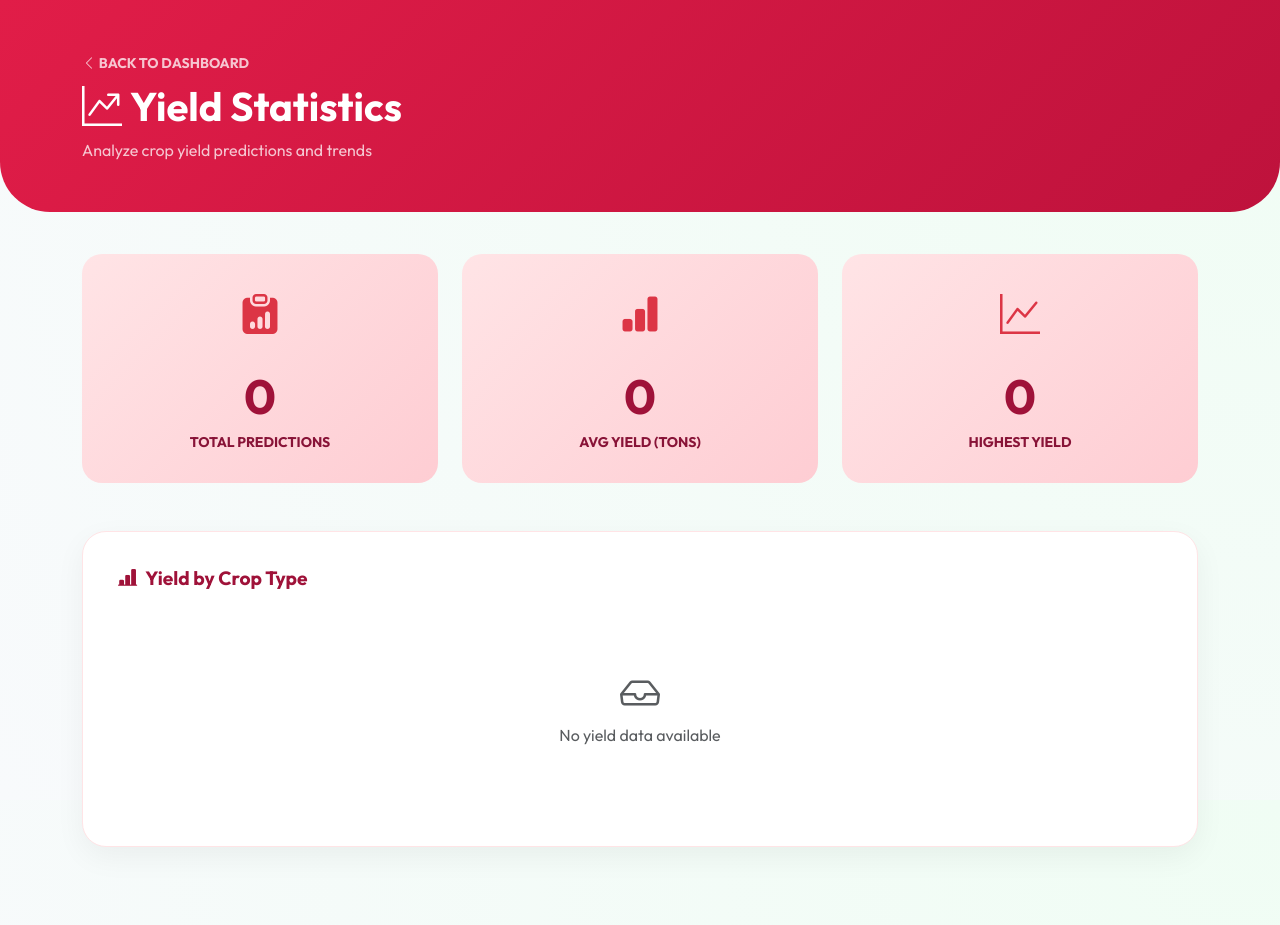
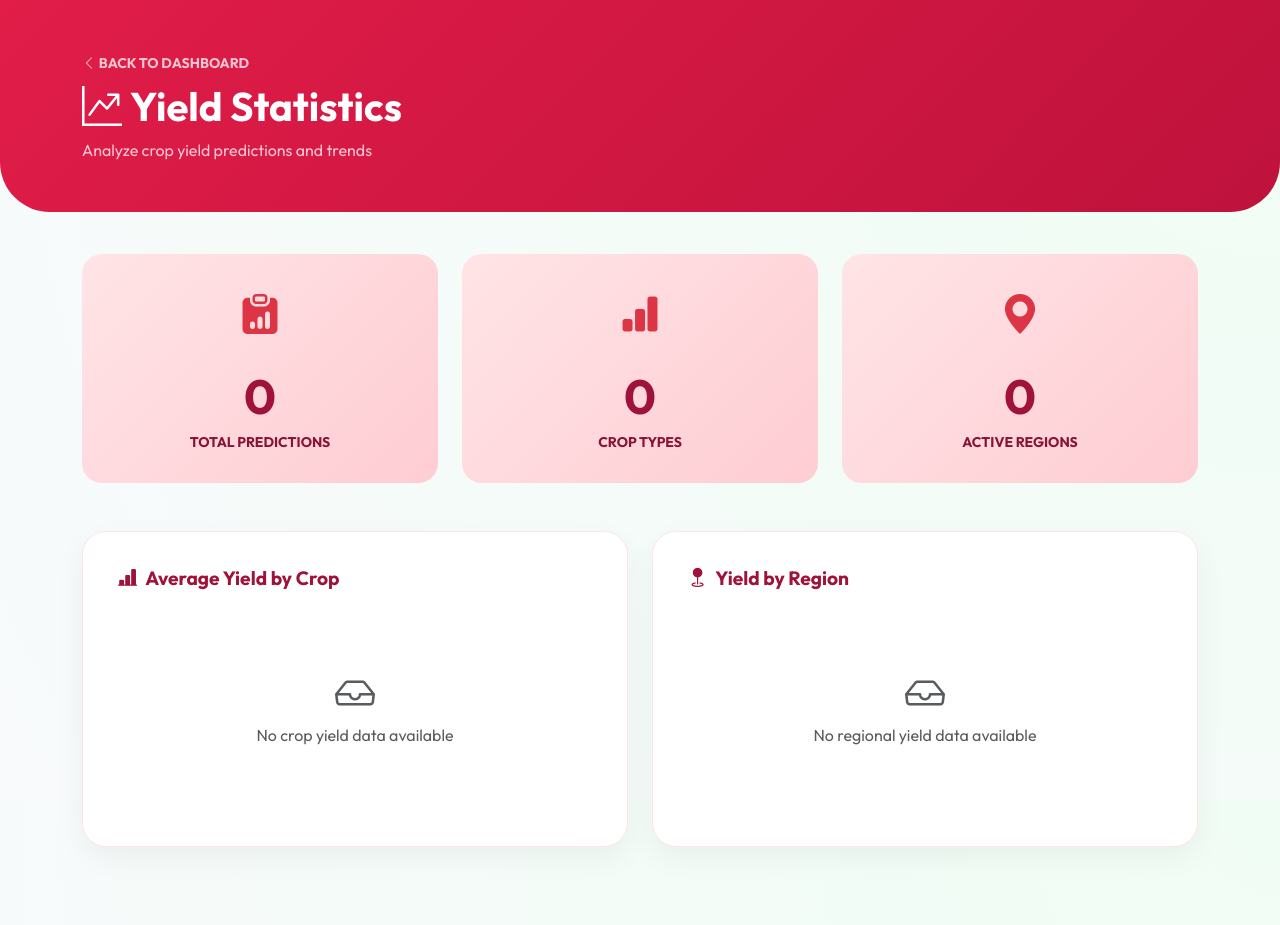
Before and after one commit to nahannazer-git/SMART-AGRO-PORTAL, a Python web app: template app/templates/admin/yield_statistics.html in a window 1280 px wide. Run offline with Jinja, Linux system fonts and the light colour scheme; the template is opened without the code that fills it, so the values that code supplies are empty.

Commit message:
feat: Add all missing charts to admin statistics pages
Disease Statistics:
 Disease frequency chart (red bars)
 Disease by crop type chart (green bars)
 Updated summary stats

Yield Statistics:
 Yield by crop chart (green bars)
 Yield by region chart (blue bars)
 Dynamic total calculations

Region Statistics:
 Issues by region chart (blue bars)
 Yield by region chart (green bars)
 Proper variable mapping (region_issues/region_yields)

All pages now show complete data visualizations!
Two-column layouts for better data presentation

```diff
--- a/app/templates/admin/yield_statistics.html
+++ b/app/templates/admin/yield_statistics.html
@@ -59,6 +59,10 @@
         padding-left: 20px;
     }
 
+    .bar-fill.blue {
+        background: linear-gradient(135deg, #3b82f6 0%, #1e40af 100%);
+    }
+
     .bar-count {
         color: white;
         font-weight: 700;
@@ -99,53 +103,91 @@
             <div class="col-md-4">
                 <div class="stat-summary">
                     <i class="bi bi-clipboard-data-fill fs-1 text-danger mb-3 d-block"></i>
-                    <div class="stat-number">{{ crop_yields.values()|sum|round(0) if crop_yields else 0 }}</div>
+                    {% set total_predictions = yield_by_crop|sum(attribute='count') if yield_by_crop else 0 %}
+                    <div class="stat-number">{{ total_predictions|round(0)|int }}</div>
                     <p class="mb-0 fw-bold text-uppercase small" style="color: #881337;">Total Predictions</p>
                 </div>
             </div>
             <div class="col-md-4">
                 <div class="stat-summary">
                     <i class="bi bi-bar-chart-fill fs-1 text-danger mb-3 d-block"></i>
-                    <div class="stat-number">{{ avg_yield|round(2) if avg_yield else 0 }}</div>
-                    <p class="mb-0 fw-bold text-uppercase small" style="color: #881337;">Avg Yield (tons)</p>
+                    <div class="stat-number">{{ yield_by_crop|length if yield_by_crop else 0 }}</div>
+                    <p class="mb-0 fw-bold text-uppercase small" style="color: #881337;">Crop Types</p>
                 </div>
             </div>
             <div class="col-md-4">
                 <div class="stat-summary">
-                    <i class="bi bi-graph-up fs-1 text-danger mb-3 d-block"></i>
-                    <div class="stat-number">{{ crop_yields.values()|max|round(0) if crop_yields else 0 }}</div>
-                    <p class="mb-0 fw-bold text-uppercase small" style="color: #881337;">Highest Yield</p>
+                    <i class="bi bi-geo-alt-fill fs-1 text-danger mb-3 d-block"></i>
+                    <div class="stat-number">{{ yield_by_region|length if yield_by_region else 0 }}</div>
+                    <p class="mb-0 fw-bold text-uppercase small" style="color: #881337;">Active Regions</p>
                 </div>
             </div>
         </div>
 
-        <!-- Crop Yields Chart -->
+        <!-- Charts Row -->
+        <div class="row g-4">
+            <!-- Yield by Crop Chart -->
+            <div class="col-lg-6">
                 <div class="chart-card">
                     <h5 class="chart-title">
-                <i class="bi bi-bar-chart-line-fill me-2"></i>Yield by Crop Type
+                        <i class="bi bi-bar-chart-line-fill me-2"></i>Average Yield by Crop
                     </h5>
-            {% if crop_yields %}
-            {% set max_yield = crop_yields.values()|max %}
-            {% for crop, yield_val in crop_yields.items()|sort(attribute=1, reverse=True) %}
-            <div class="simple-bar">
+                    {% if yield_by_crop %}
+                    {% set max_yield = yield_by_crop[0].avg_yield %}
+                    {% for item in yield_by_crop %}
+                    {% if loop.index <= 10 %} <div class="simple-bar">
                         <div class="bar-label">
-                    <span>{{ crop }}</span>
-                    <span class="text-muted small">{{ yield_val|round(2) }} tons</span>
+                            <span>{{ item.crop_type }}</span>
+                            <span class="text-muted small">{{ item.avg_yield|round(2) }} tons</span>
                         </div>
                         <div class="bar-container">
-                    <div class="bar-fill" style="width: {{ (yield_val / max_yield * 100)|round }}%;">
-                        <span class="bar-count">{{ yield_val|round(1) }}</span>
+                            <div class="bar-fill" style="width: {{ (item.avg_yield / max_yield * 100)|round }}%;">
+                                <span class="bar-count">{{ item.avg_yield|round(1) }}</span>
                             </div>
                         </div>
                 </div>
+                {% endif %}
                 {% endfor %}
                 {% else %}
                 <div class="text-center py-5">
                     <i class="bi bi-inbox fs-1 text-muted mb-3"></i>
-                <p class="text-muted">No yield data available</p>
+                    <p class="text-muted">No crop yield data available</p>
+                </div>
+                {% endif %}
+            </div>
+        </div>
+
+        <!-- Yield by Region Chart -->
+        <div class="col-lg-6">
+            <div class="chart-card">
+                <h5 class="chart-title">
+                    <i class="bi bi-geo-fill me-2"></i>Yield by Region
+                </h5>
+                {% if yield_by_region %}
+                {% set max_yield = yield_by_region[0].avg_yield %}
+                {% for item in yield_by_region %}
+                {% if loop.index <= 10 %} <div class="simple-bar">
+                    <div class="bar-label">
+                        <span>{{ item.location }}</span>
+                        <span class="text-muted small">{{ item.avg_yield|round(2) }} tons</span>
+                    </div>
+                    <div class="bar-container">
+                        <div class="bar-fill blue" style="width: {{ (item.avg_yield / max_yield * 100)|round }}%;">
+                            <span class="bar-count">{{ item.avg_yield|round(1) }}</span>
+                        </div>
+                    </div>
+            </div>
+            {% endif %}
+            {% endfor %}
+            {% else %}
+            <div class="text-center py-5">
+                <i class="bi bi-inbox fs-1 text-muted mb-3"></i>
+                <p class="text-muted">No regional yield data available</p>
             </div>
             {% endif %}
         </div>
     </div>
 </div>
+</div>
+</div>
 {% endblock %}
```
Also changed, not shown: app/templates/admin/disease_statistics.html (+46 -5 lines), app/templates/admin/region_statistics.html (+58 -16 lines). Lines whose indentation alone changed are shown as unchanged.
